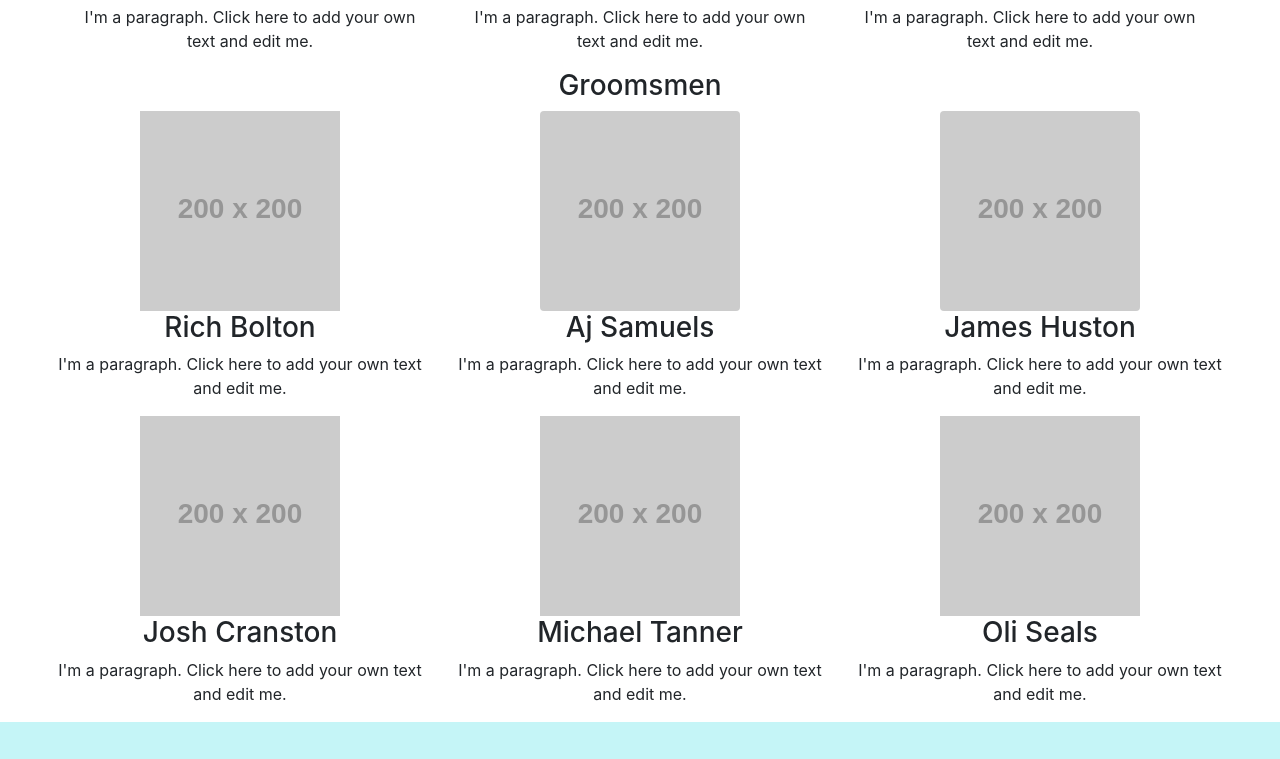
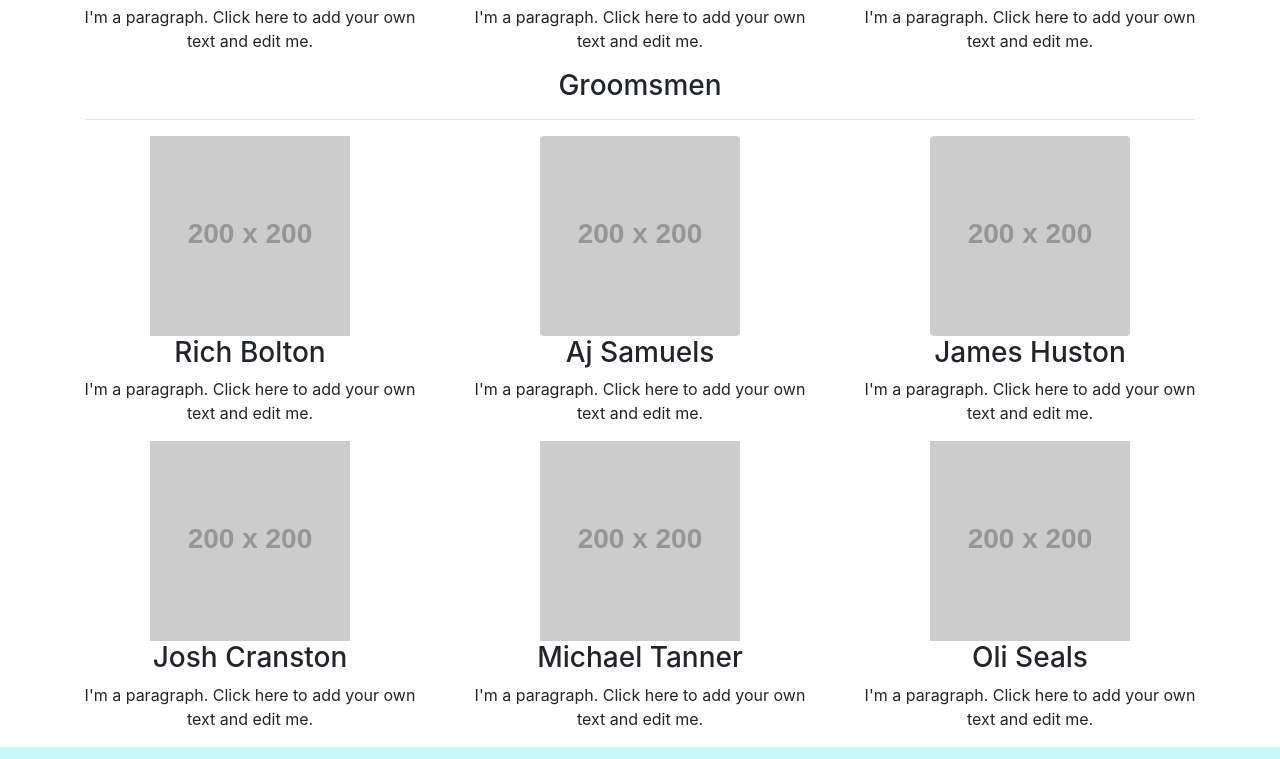
Before and after one commit to mikeyhavoc/event-invitation-site, a website: page index.html in a window 1280 px wide. Shown: the part 2725-3484 px from the top of the page. Drawn offline with nearby package versions, Linux system fonts and the light colour scheme; placeholder pictures from the web are drawn by us.

Commit message:
refactors for styles.

```diff
--- a/index.html
+++ b/index.html
@@ -169,7 +169,9 @@
                <div class="row">
                    <div class="col-sm-12 text-center">
                        <h3>Groomsmen</h3>
+                       <hr class="groomsmen__hr">
                    </div>
+                   <div class="container">
                        <div class="row">
                            <section class="section__groomsmen" id="wedding-party-grooms">
                                <div class="row">
@@ -220,6 +222,8 @@
                                </div>
                            </section>
                        </div>
+                   </div>
+
                 </div>
             </div>
        </div>
```
Lines whose indentation alone changed are shown as unchanged.
